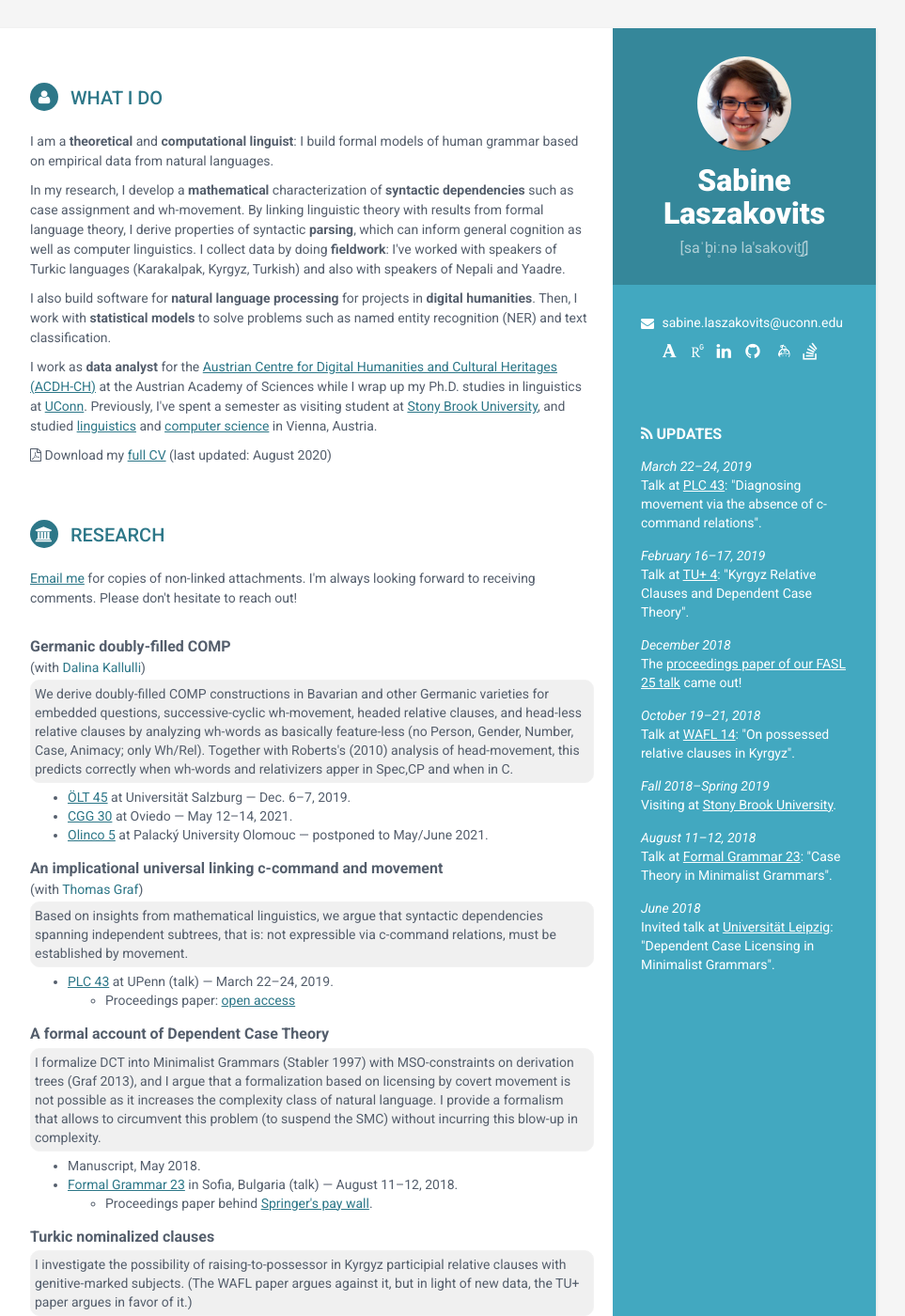
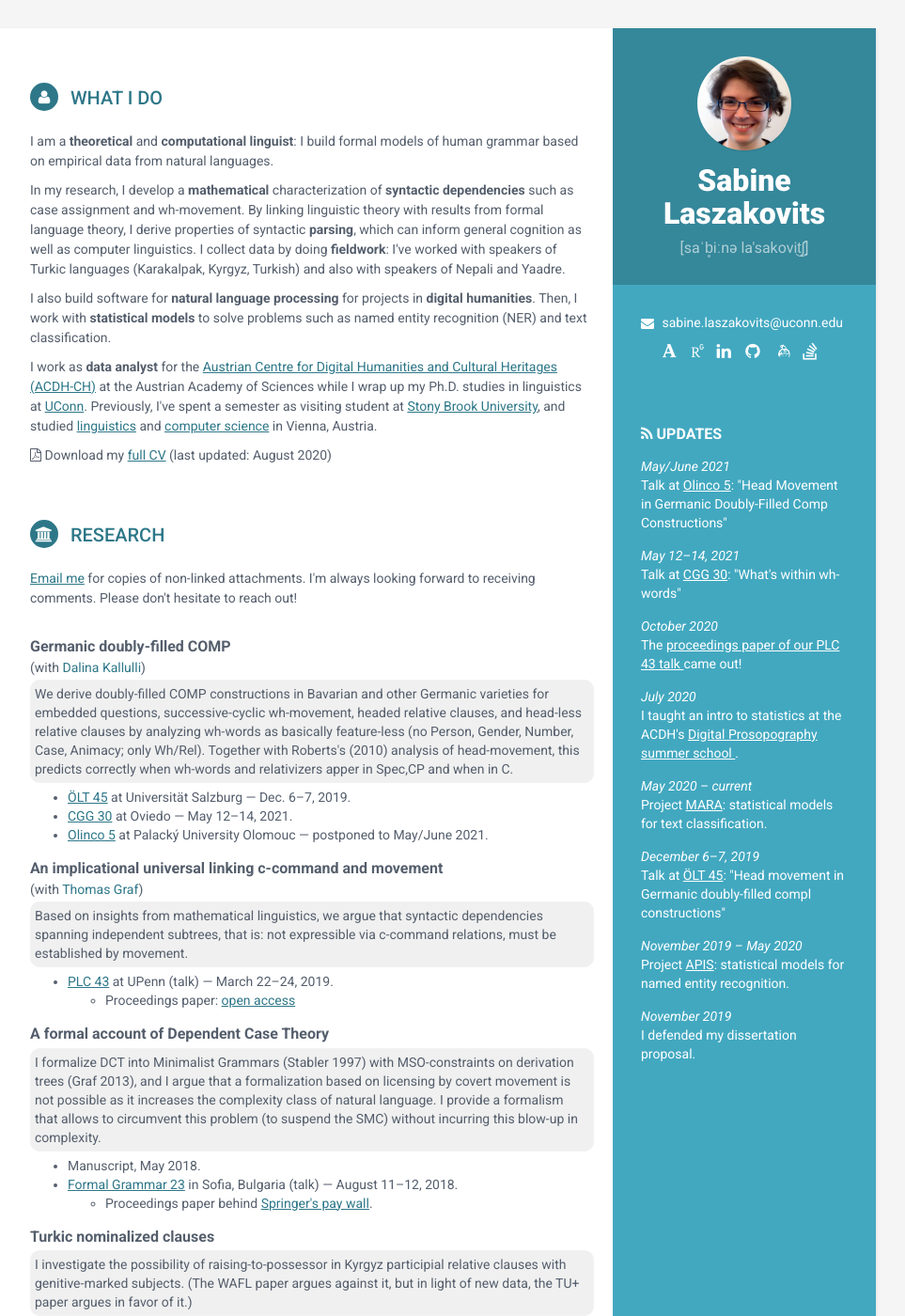
Before and after one commit to laszabine/laszabine.github.io, a Jekyll site: the page built from index.html, in a window 1280 px wide and 1400 px high. Shown: the whole window at 94% size, without its empty margins (188-1151 px from the left). Built offline with Jekyll 4.4.1, drawn with Linux system fonts in a browser that asks for light colours.

Commit message:
updated the updates

```diff
--- a/_includes/updates.html
+++ b/_includes/updates.html
@@ -4,6 +4,80 @@
     Updates
   </h2>
 
+  <div class="item">
+    <div class="when">May/June 2021</div>
+    <div class="details">
+      Talk
+        at <a href="http://olinco.upol.cz/" target="_blank">Olinco 5</a>:
+        &quot;Head Movement in Germanic Doubly-Filled Comp Constructions&quot;
+    </div>
+  </div>
+
+  <div class="item">
+    <div class="when">May 12&ndash;14, 2021</div>
+    <div class="details">
+      Talk
+        at <a href="https://30cggovd.wixsite.com/30cggovd" target="_blank">CGG 30</a>:
+        &quot;What's within wh-words&quot;
+    </div>
+  </div>
+
+  <div class="item">
+    <div class="when">October 2020</div>
+    <div class="details">
+      The
+      <a href="https://repository.upenn.edu/pwpl/vol26/iss1/16/" target="_blank">
+        proceedings paper of our PLC 43 talk
+      </a>
+      came out!
+    </div>
+  </div>
+
+  <div class="item">
+    <div class="when">July 2020</div>
+    <div class="details">
+      I taught an intro to statistics at the ACDH's
+      <a href="https://acdh-oeaw.gitlab.io/summerschool2020/" target="_blank">
+        Digital Prosopography summer school
+      </a>.
+    </div>
+  </div>
+
+  <div class="item">
+    <div class="when">May 2020 &ndash; current</div>
+    <div class="details">
+      Project
+        <a href="https://www.oeaw.ac.at/cmc/research/media-accountability-media-change-mamc/media-ethics-and-media-accountability/triple-a-algorithms-automation-accountability/risks-and-responsibility-in-the-automation-debate-mara/" target="_blank">MARA</a>:
+        statistical models for text classification.
+    </div>
+  </div>
+
+  <div class="item">
+    <div class="when">December 6&ndash;7, 2019</div>
+    <div class="details">
+      Talk
+        at <a href="https://oelt2019.wixsite.com/oelt2019" target="_blank">ÖLT 45</a>:
+        &quot;Head movement in Germanic doubly-filled compl constructions&quot;
+    </div>
+  </div>
+
+  <div class="item">
+    <div class="when">November 2019 &ndash; May 2020</div>
+    <div class="details">
+      Project
+        <a href="https://www.oeaw.ac.at/acdh/projects/apis" target="_blank">APIS</a>:
+        statistical models for named entity recognition.
+    </div>
+  </div>
+
+  <div class="item">
+    <div class="when">November 2019</div>
+    <div class="details">
+      I defended my dissertation proposal.
+    </div>
+  </div>
+
+<!--
   <div class="item">
     <div class="when">March 22&ndash;24, 2019</div>
     <div class="details">
@@ -63,7 +137,7 @@
         &quot;Dependent Case Licensing in Minimalist Grammars&quot;.
     </div>
   </div>
-<!--
+
   <div class="item">
     <div class="when">May 2018</div>
     <div class="details">
```
